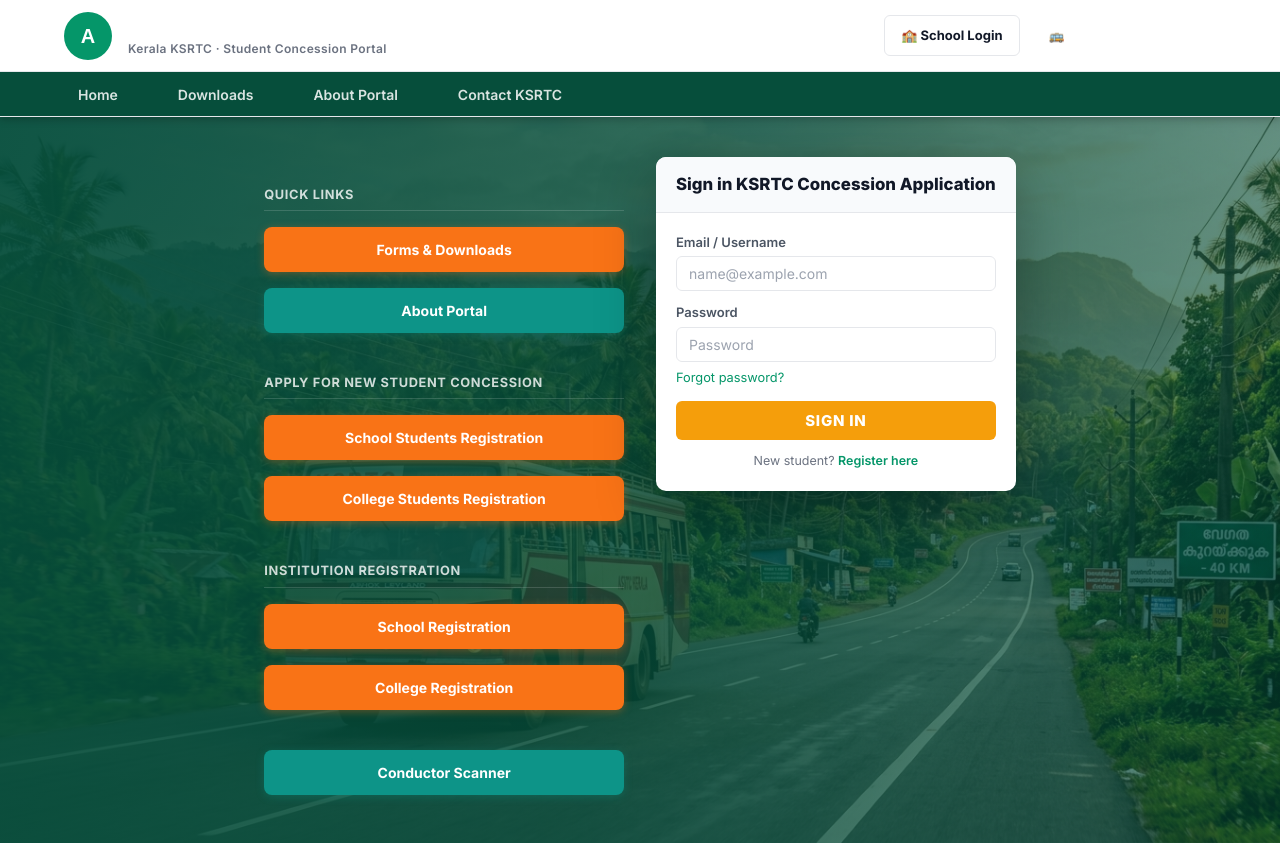
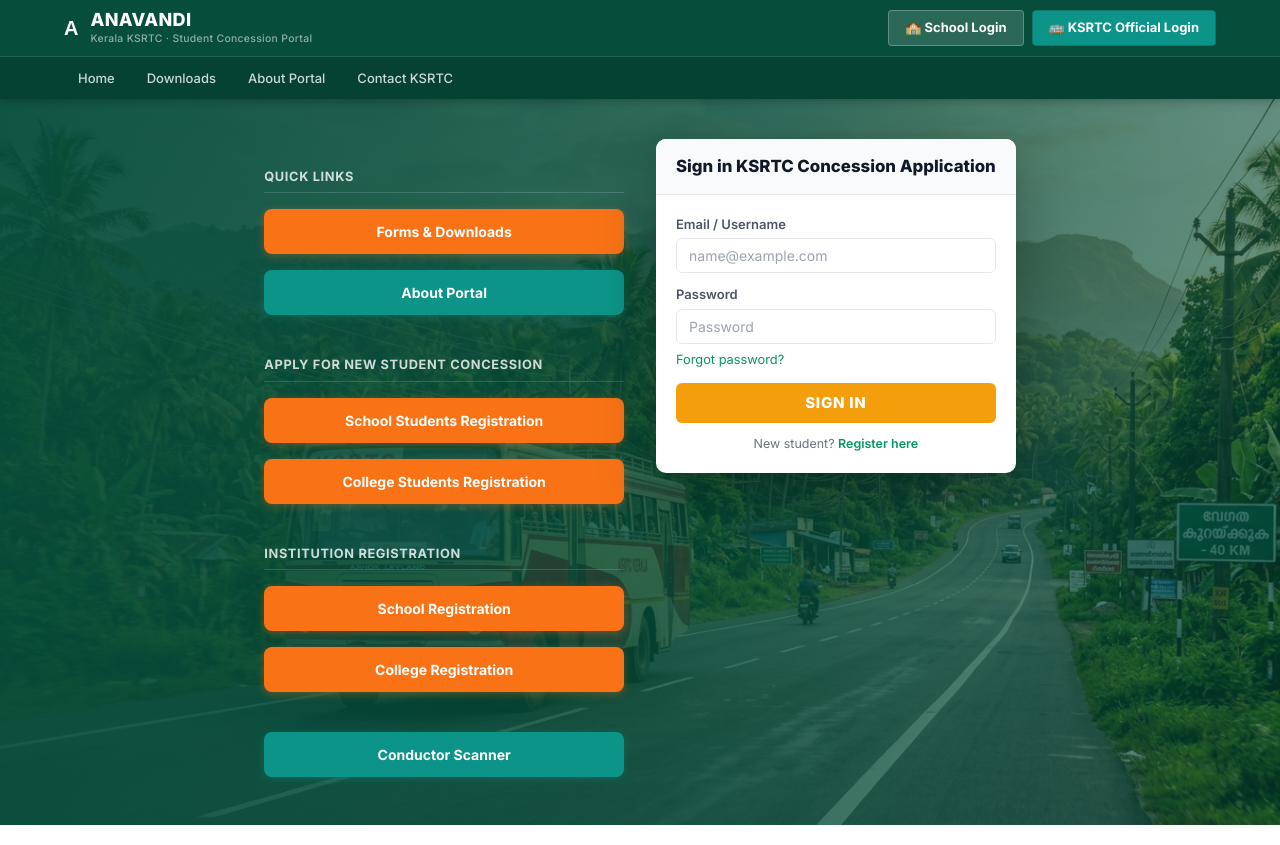
Before and after one commit to Veerakarthik-M/coderoad, a React (Vite) app in the folder client/: page / in a window 1280 px wide. Shown: the top 845 px of the page. Built offline with nearby package versions, Linux system fonts and the light colour scheme; no server answers.

Commit message:
Fix white navbar: remove duplicate CSS blocks overriding dark green theme

```diff
--- a/client/src/index.css
+++ b/client/src/index.css
@@ -445,20 +445,7 @@
   .quick-logins{grid-template-columns:1fr}
 }
 
-.official-nav{background:var(--bg);border-bottom:1px solid var(--border);position:sticky;top:0;z-index:50}
-.official-nav__inner{max-width:1200px;margin:0 auto;padding:0 1.5rem;display:flex;align-items:center;height:100%}
-.official-nav__topbar{height:72px;border-bottom:1px solid var(--border)}
-.official-nav__brand{display:flex;align-items:center;gap:1rem;text-decoration:none;color:var(--text)}
-.official-nav__emblem{width:48px;height:48px;background:var(--blue-600);border-radius:50%;display:flex;align-items:center;justify-content:center;box-shadow:var(--shadow-sm)}
-.official-nav__brand-text{display:flex;flex-direction:column}
-.official-nav__brand-name{font-size:1.5rem;font-weight:900;letter-spacing:0.05em;line-height:1.1}
-.official-nav__brand-sub{font-size:0.75rem;color:var(--text-muted);font-weight:600}
-.official-nav__spacer{flex:1}
-.official-nav__login-btns{display:flex;gap:0.75rem}
-.official-nav__login-btn{padding:0.625rem 1rem;border-radius:var(--radius);font-size:0.8125rem;font-weight:700;text-decoration:none;display:flex;align-items:center;gap:0.5rem;transition:all 0.15s;border:1px solid transparent}
-.official-nav__login-btn--primary{background:var(--teal-600);color:white}
-.official-nav__login-btn--primary:hover{background:var(--teal-700)}
-.official-nav__login-btn--secondary{background:white;color:var(--text);border-color:var(--border)}
+/* duplicate nav block removed */
 .scanner-placeholder{color:rgba(255,255,255,.45);text-align:center;padding:2rem}
 .scanner-placeholder__icon{font-size:3rem;margin-bottom:.75rem}
 .scanner-placeholder p{font-size:.875rem}
@@ -506,6 +493,13 @@
 .official-nav__links{display:flex;align-items:center;gap:.25rem}
 .official-nav__link{color:rgba(255,255,255,.8);font-size:.8125rem;font-weight:500;padding:.35rem .875rem;border-radius:3px;text-decoration:none;transition:color .15s,background .15s}
 .official-nav__link:hover{color:white;background:rgba(255,255,255,.1)}
+@media (max-width: 768px) {
+  .official-nav__brand-sub { display: none; }
+  .official-nav__login-btns { display: none; }
+  .official-nav__links { gap: 0.5rem; overflow-x: auto; }
+  .official-nav__link { font-size: 0.75rem; padding: .35rem .5rem; }
+  .official-nav__brand-name { font-size: 1rem; }
+}
 
 /* ── Landing Hero ─────────────────────────────────── */
 .landing-hero{position:relative;min-height:560px;display:flex;align-items:center;background:var(--blue-900);overflow:hidden}
@@ -641,32 +635,7 @@
   .quick-logins{grid-template-columns:1fr}
 }
 
-.official-nav{background:var(--bg);border-bottom:1px solid var(--border);position:sticky;top:0;z-index:50}
-.official-nav__inner{max-width:1200px;margin:0 auto;padding:0 1.5rem;display:flex;align-items:center;height:100%}
-.official-nav__topbar{height:72px;border-bottom:1px solid var(--border)}
-.official-nav__brand{display:flex;align-items:center;gap:1rem;text-decoration:none;color:var(--text)}
-.official-nav__emblem{width:48px;height:48px;background:var(--blue-600);border-radius:50%;display:flex;align-items:center;justify-content:center;box-shadow:var(--shadow-sm)}
-.official-nav__brand-text{display:flex;flex-direction:column}
-.official-nav__brand-name{font-size:1.5rem;font-weight:900;letter-spacing:0.05em;line-height:1.1}
-.official-nav__brand-sub{font-size:0.75rem;color:var(--text-muted);font-weight:600}
-.official-nav__spacer{flex:1}
-.official-nav__login-btns{display:flex;gap:0.75rem}
-.official-nav__login-btn{padding:0.625rem 1rem;border-radius:var(--radius);font-size:0.8125rem;font-weight:700;text-decoration:none;display:flex;align-items:center;gap:0.5rem;transition:all 0.15s;border:1px solid transparent}
-.official-nav__login-btn--primary{background:var(--teal-600);color:white}
-.official-nav__login-btn--primary:hover{background:var(--teal-700)}
-.official-nav__login-btn--secondary{background:white;color:var(--text);border-color:var(--border)}
-.official-nav__login-btn--secondary:hover{background:var(--gray-50);border-color:var(--gray-300)}
-.official-nav__links-bar{height:44px;background:var(--blue-900);color:white}
-.official-nav__links{display:flex;gap:2rem;align-items:center;height:100%}
-.official-nav__link{color:rgba(255,255,255,0.85);text-decoration:none;font-size:0.875rem;font-weight:600;transition:color 0.15s}
-.official-nav__link:hover{color:white}
-@media (max-width: 768px) {
-  .official-nav__brand-sub { display: none; }
-  .official-nav__login-btns { display: none; }
-  .official-nav__links { gap: 0.75rem; overflow-x: auto; font-size: 0.8rem; }
-  .official-nav__topbar { height: 60px; }
-  .official-nav__brand-name { font-size: 1.1rem; }
-}
+/* duplicate nav block removed */
 
 /* ── Comprehensive Mobile Responsive ── */
 @media (max-width: 900px) {
```
